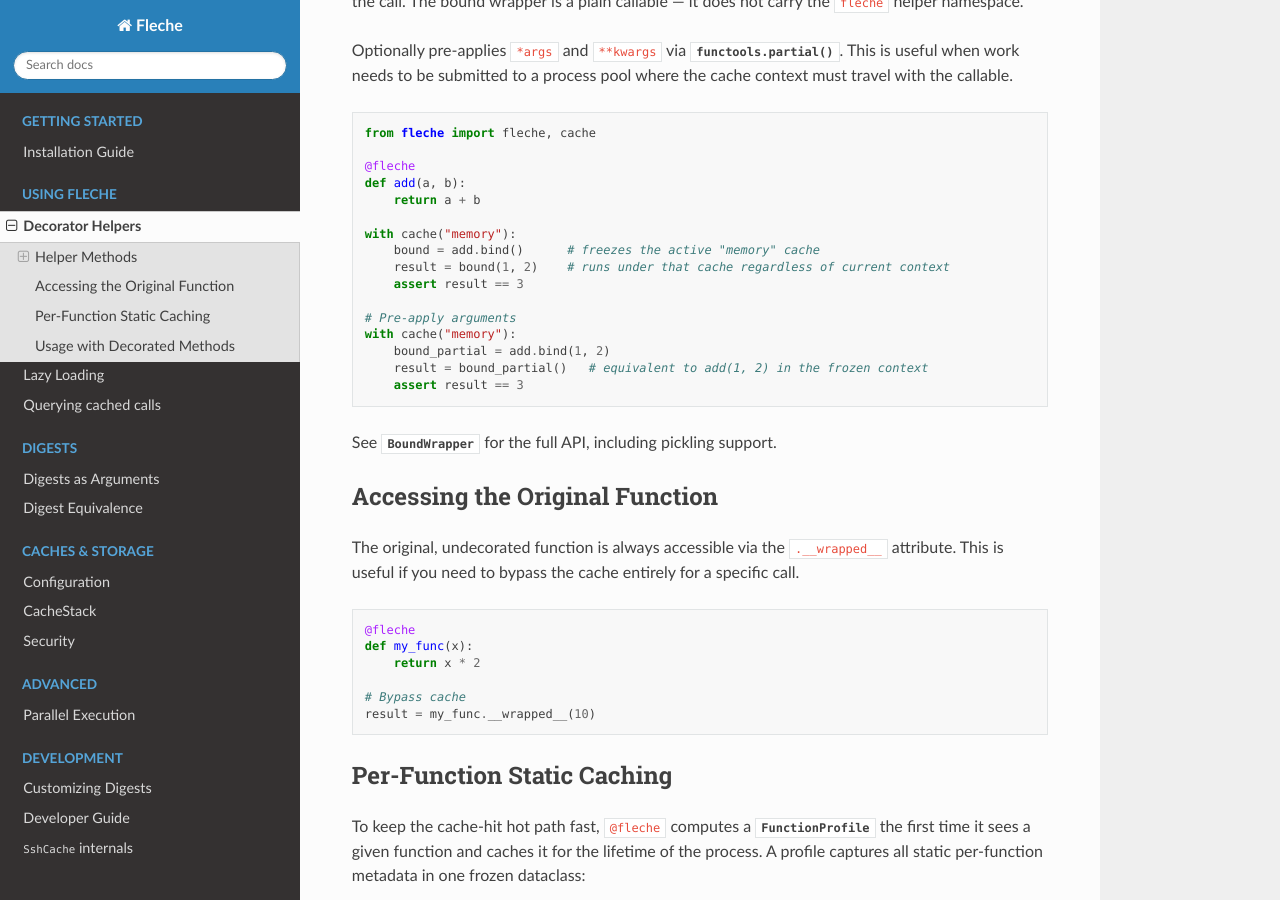
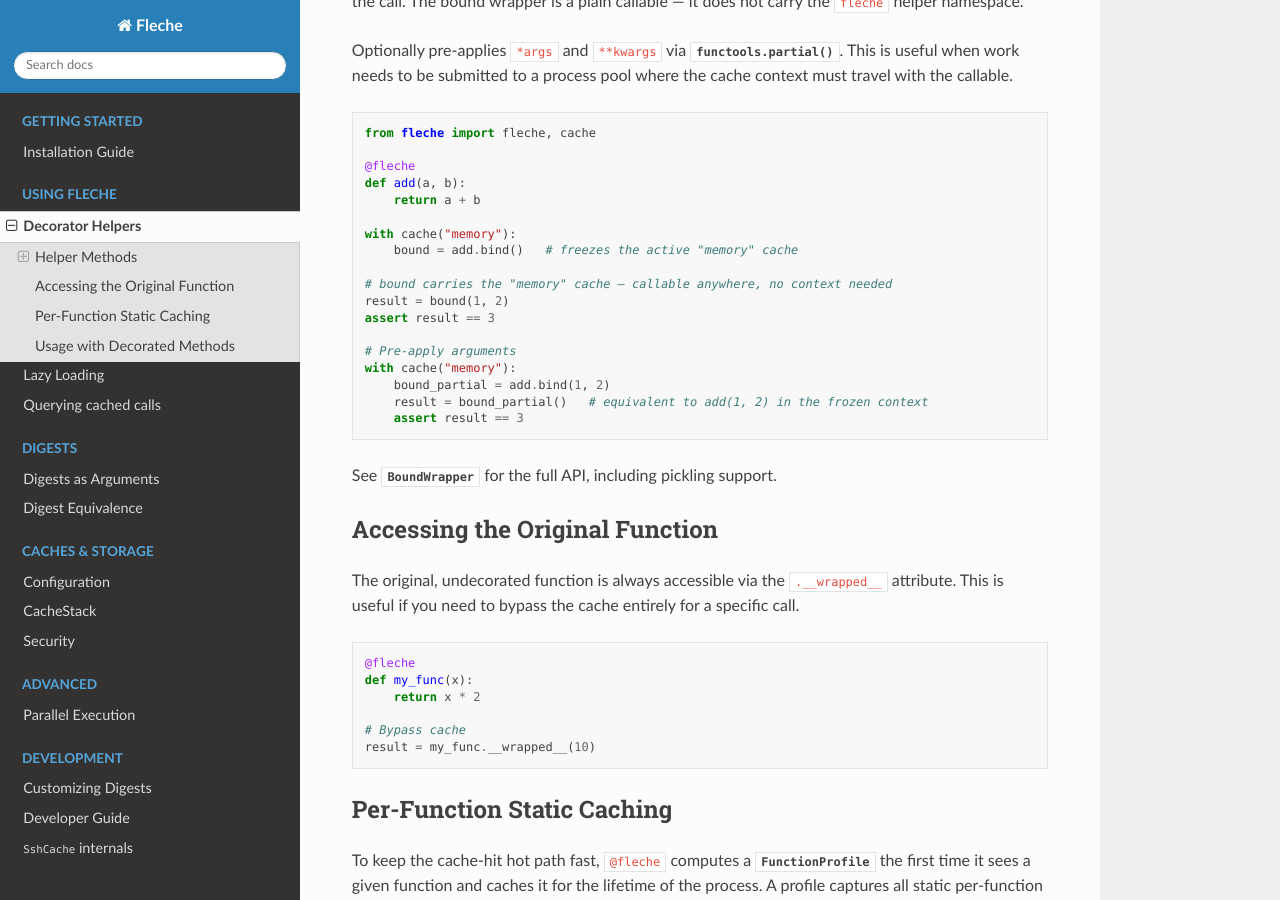
Before and after one commit to pmrv/fleche, a Sphinx documentation site: the page built from docs/usage/helpers.rst, in a window 1280 px wide and 900 px high, scrolled down 1232 px. Built offline with Sphinx 7.4.7 and the Read the Docs theme 3.1.0, drawn with Linux system fonts in a browser that asks for light colours; pages that are not in the unit, such as notebooks, are missing from menus.

```diff
--- a/docs/usage/helpers.rst
+++ b/docs/usage/helpers.rst
@@ -56,9 +56,11 @@ Optionally pre-applies ``*args`` and ``**kwargs`` via :func:`functools.partial`.
        return a + b
 
    with cache("memory"):
-       bound = add.bind()      # freezes the active "memory" cache
-       result = bound(1, 2)    # runs under that cache regardless of current context
-       assert result == 3
+       bound = add.bind()   # freezes the active "memory" cache
+
+   # bound carries the "memory" cache — callable anywhere, no context needed
+   result = bound(1, 2)
+   assert result == 3
 
    # Pre-apply arguments
    with cache("memory"):
```
